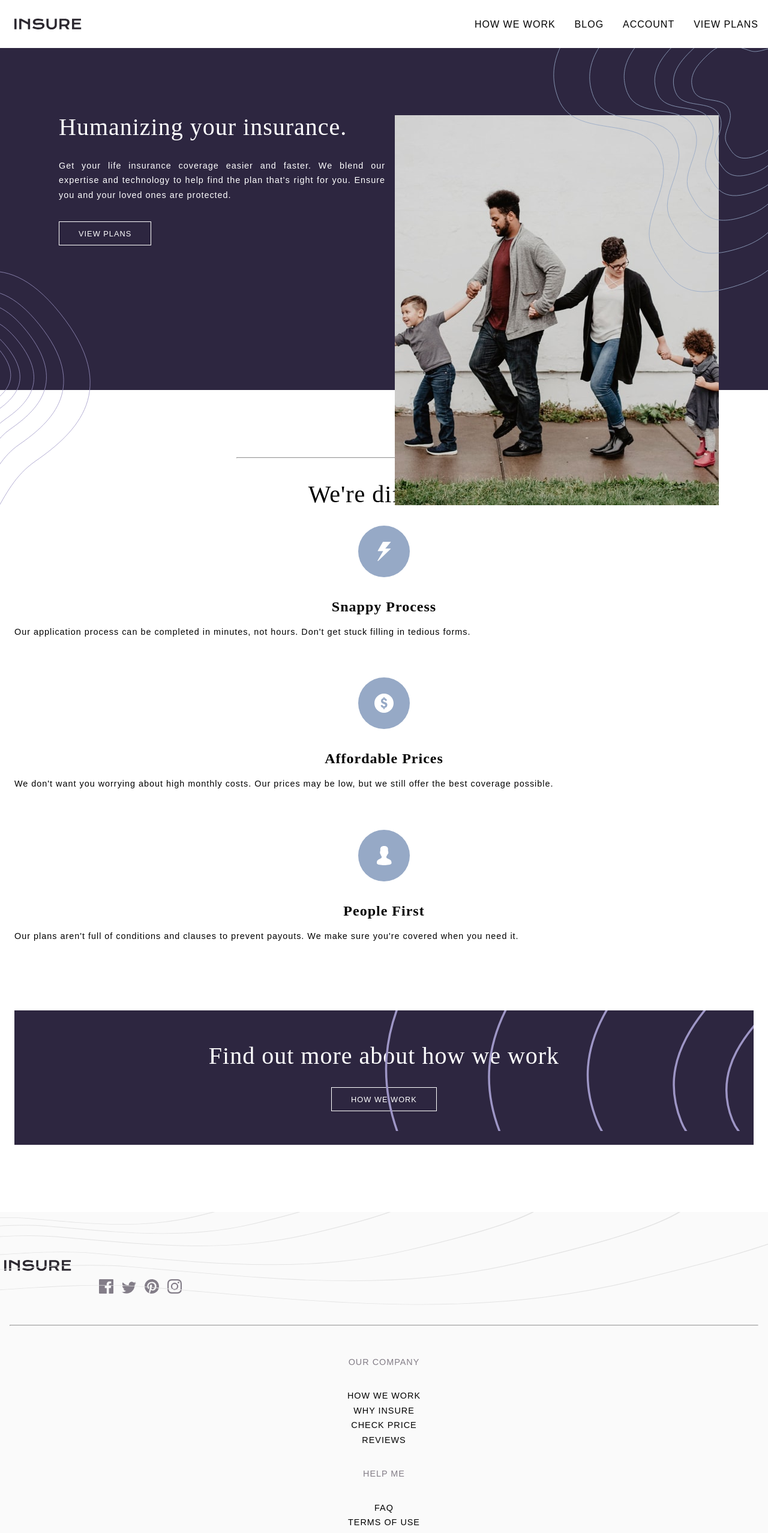
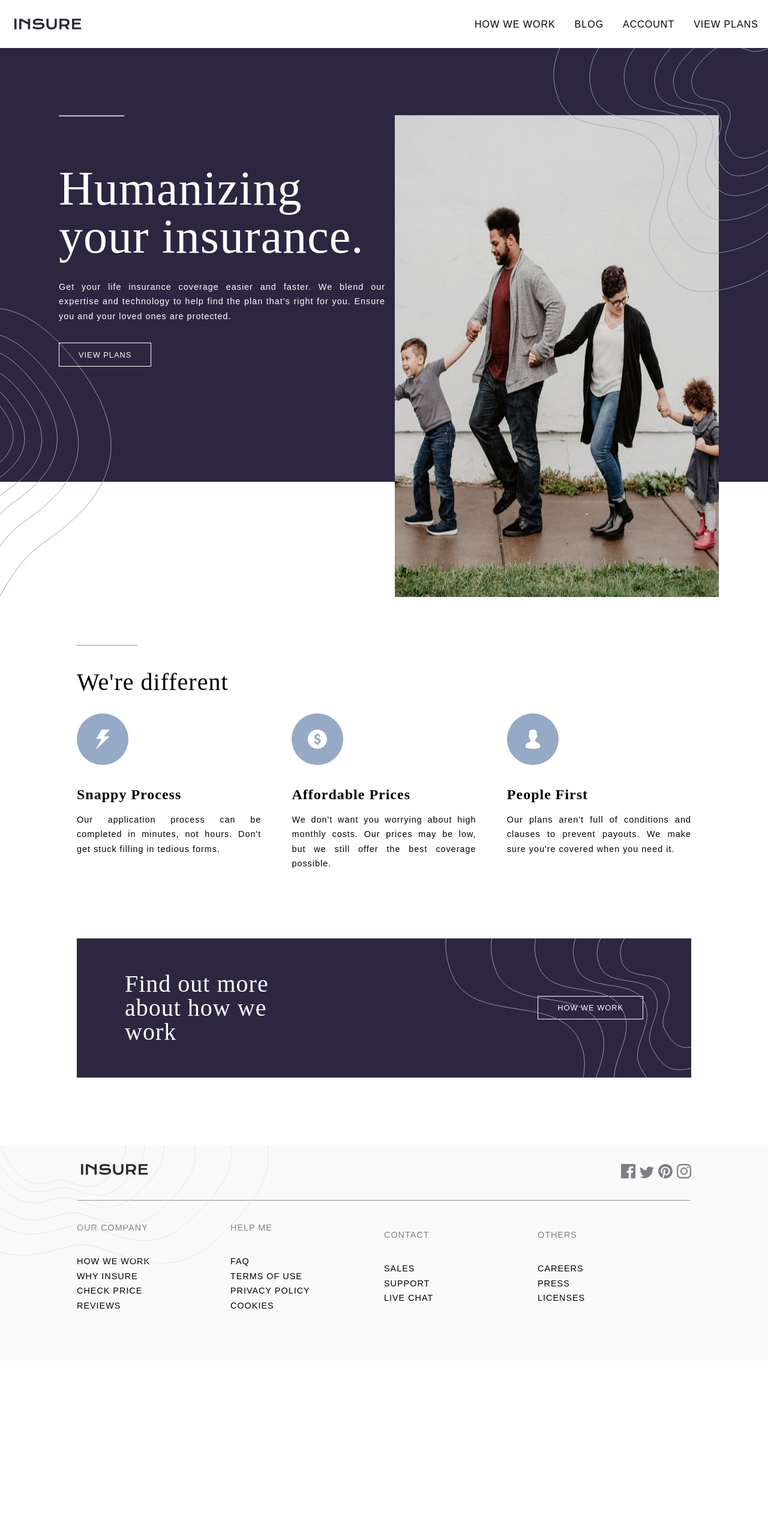
Before and after one commit to kriszzy01/FEM-Insure, a React (Create React App) app: page / in a window 1280 px wide. Shown: the top 2555 px of the page at 60% size. After the commit the page ends 2268 px from the top, so only its background shows below. Built offline with nearby package versions, Linux system fonts and the light colour scheme.

Commit message:
Fixed Desktop Responsiveness

```diff
--- a/src/App.css
+++ b/src/App.css
@@ -10,7 +10,7 @@ footer {
     padding-bottom: 5rem;
 }
 
-@media screen and (min-width: 376px) {
+@media screen and (min-width: 500px) {
     header {
         display: flex;
     }
--- a/src/components/Footer.js
+++ b/src/components/Footer.js
@@ -12,7 +12,7 @@ export const Footer = () => {
         <>
             <FooterHeader />
             <hr />
-            <section>
+            <section className="card">
                 <FooterCard>
                     <p>OUR COMPANY</p>
                     <p>HOW WE WORK</p>
--- a/src/components/Hero.js
+++ b/src/components/Hero.js
@@ -9,6 +9,7 @@ export const Hero = () => {
         <section className="hero">
             <img src={introImageMobile} alt="four people holding hands"  className="heroImageMobile"/>
             <section className="heroIntro">
+                <hr/>
                 <h1>Humanizing your insurance.</h1>
                 <p>
                     Get your life insurance coverage easier and faster.
--- a/src/components/WhyUs.js
+++ b/src/components/WhyUs.js
@@ -1,17 +1,20 @@
 import React from "react";
-import {MainCard} from "./MainCard";
+import { MainCard } from "./MainCard";
 import affordable from "../assets/images/icon-affordable-prices.svg";
 import snappy from "../assets/images/icon-snappy-process.svg";
 import people from "../assets/images/icon-people-first.svg";
 import "./styles/WhyUs.css";
 
 export const WhyUs = () => {
-    return(
+    return (
         <section className="whyUs">
-            <hr/>
+            <section>
+                <hr />
                 <h1>We're different</h1>
+            </section>
+            <section className="card">
                 <MainCard>
-                <img src={snappy} alt="lightning bolt"/>
+                    <img src={snappy} alt="lightning bolt" />
                     <h2>Snappy Process</h2>
                     <p>
                         Our application process can be completed in minutes, not hours.
@@ -20,7 +23,7 @@ export const WhyUs = () => {
                 </MainCard>
 
                 <MainCard>
-                <img src={affordable} alt="dollar sign"/>
+                    <img src={affordable} alt="dollar sign" />
                     <h2>Affordable Prices</h2>
                     <p>
                         We don't want you worrying about high monthly costs. Our prices
@@ -29,7 +32,7 @@ export const WhyUs = () => {
                 </MainCard>
 
                 <MainCard>
-                <img src={people} alt="avater symbol"/>
+                    <img src={people} alt="avater symbol" />
                     <h2>People First</h2>
                     <p>
                         Our plans aren't full of conditions and clauses to prevent payouts.
@@ -37,5 +40,6 @@ export const WhyUs = () => {
                 </p>
                 </MainCard>
             </section>
+        </section>
     );
 };
--- a/src/components/styles/Footer.css
+++ b/src/components/styles/Footer.css
@@ -27,3 +27,42 @@ footer hr {
 .socialMedia {
     padding: 2rem;
 }
+
+@media screen and (min-width: 500px) {
+    footer header {
+        padding: 2rem 8rem;
+    }
+
+    .socialMedia {
+        padding: 0;
+    }
+
+    footer svg {
+        margin-right: auto;
+    }
+
+    footer header::before {
+        display: none;
+    }
+
+    footer {
+        position: relative;
+    }
+
+    footer hr {
+        width: 80%;
+        margin: auto;
+    }
+
+    footer:before {
+        content: "";
+        position: absolute;
+        left: 0;
+        top: 0;
+        height: 100%;
+        width: 100%;
+        background: url("../../assets/images/bg-pattern-footer-desktop.svg");
+        background-size: 35% 55%;
+        background-repeat: no-repeat;
+    }
+}
--- a/src/components/styles/FooterCard.css
+++ b/src/components/styles/FooterCard.css
@@ -11,3 +11,18 @@
     color: hsl(273, 4%, 51%);
     font-weight: 100;
 }
+
+@media screen and (min-width: 500px) {
+    footer .card {
+        width: 80%;
+        margin: auto;
+    }
+
+    .footerCard {
+        align-items: flex-start;
+    }
+
+    .footerCard  p {
+        text-align: left;
+    }
+}
--- a/src/components/styles/Header.css
+++ b/src/components/styles/Header.css
@@ -69,7 +69,7 @@ nav li a:active {
     transform: translateX(calc(-100% - 80px));
 }
 
-@media screen and (min-width: 376px) {
+@media screen and (min-width: 500px) {
     .header button {
         display: none;
     }
--- a/src/components/styles/Hero.css
+++ b/src/components/styles/Hero.css
@@ -3,6 +3,10 @@
     text-align: center;
     color: white;
     letter-spacing: 1.5px;
+}
+
+.hero hr {
+    display: none;
 }
 
 .hero img {
@@ -46,12 +50,18 @@
     margin: 2rem 0;
 }
 
-@media screen and (min-width: 376px) {
+@media screen and (min-width: 800px) {
     .hero {
         display: flex;
         justify-content: center;
         position: relative;
         text-align: left;
+    }
+
+    .hero hr {
+        display: block;
+        width: 20%;
+        color: hsl(0, 0%, 98%);
     }
 
     .heroIntro {
@@ -63,8 +73,9 @@
         display: none;
     }
 
-    .heroIntro p {
-        margin: 2rem 0;
+    .heroIntro h1 {
+        font-size: 5rem;
+        padding-top: 5rem;
     }
 
     .hero:before {
--- a/src/components/styles/HowWeWork.css
+++ b/src/components/styles/HowWeWork.css
@@ -22,3 +22,30 @@
 .howWeWork h1 {
     margin-bottom: 2rem;
 }
+
+@media screen and (min-width: 500px) {
+    .howWeWork {
+        margin:5rem 8rem 7rem;
+        padding-left: 5rem;
+        padding-right: 5rem;
+        display: flex;
+        align-items: center;
+        text-align: left;
+    }
+
+    .howWeWork h1 {
+        margin-right: auto;
+        margin-bottom: 0;
+        width: 36%;
+
+    }
+
+    .howWeWork:before {
+        height: 100%;
+        width: 100%;
+        background: url("../../assets/images/bg-pattern-how-we-work-desktop.svg");
+        background-size: 40% 100%;
+        background-repeat: no-repeat;
+        background-position: top right;
+    }
+}
--- a/src/components/styles/WhyUs.css
+++ b/src/components/styles/WhyUs.css
@@ -11,3 +11,24 @@
 .whyUs h1 {
     margin-top: 2.5rem;
 }
+
+@media screen and (min-width: 500px) {
+    .whyUs {
+        padding: 17rem 8rem 0;
+        text-align: left;
+    }
+
+    .whyUs hr {
+        width: 10%;
+        margin: 0;
+    }
+
+    .card {
+        display: flex;
+        justify-content: space-between;
+    }
+
+    .mainCard {
+        width: 30%;
+    }
+}
```
Also changed, not shown: src/assets/images/bg-pattern-footer-desktop.svg (added), src/assets/images/bg-pattern-how-we-work-desktop.svg (added). Lines whose indentation alone changed are shown as unchanged.
